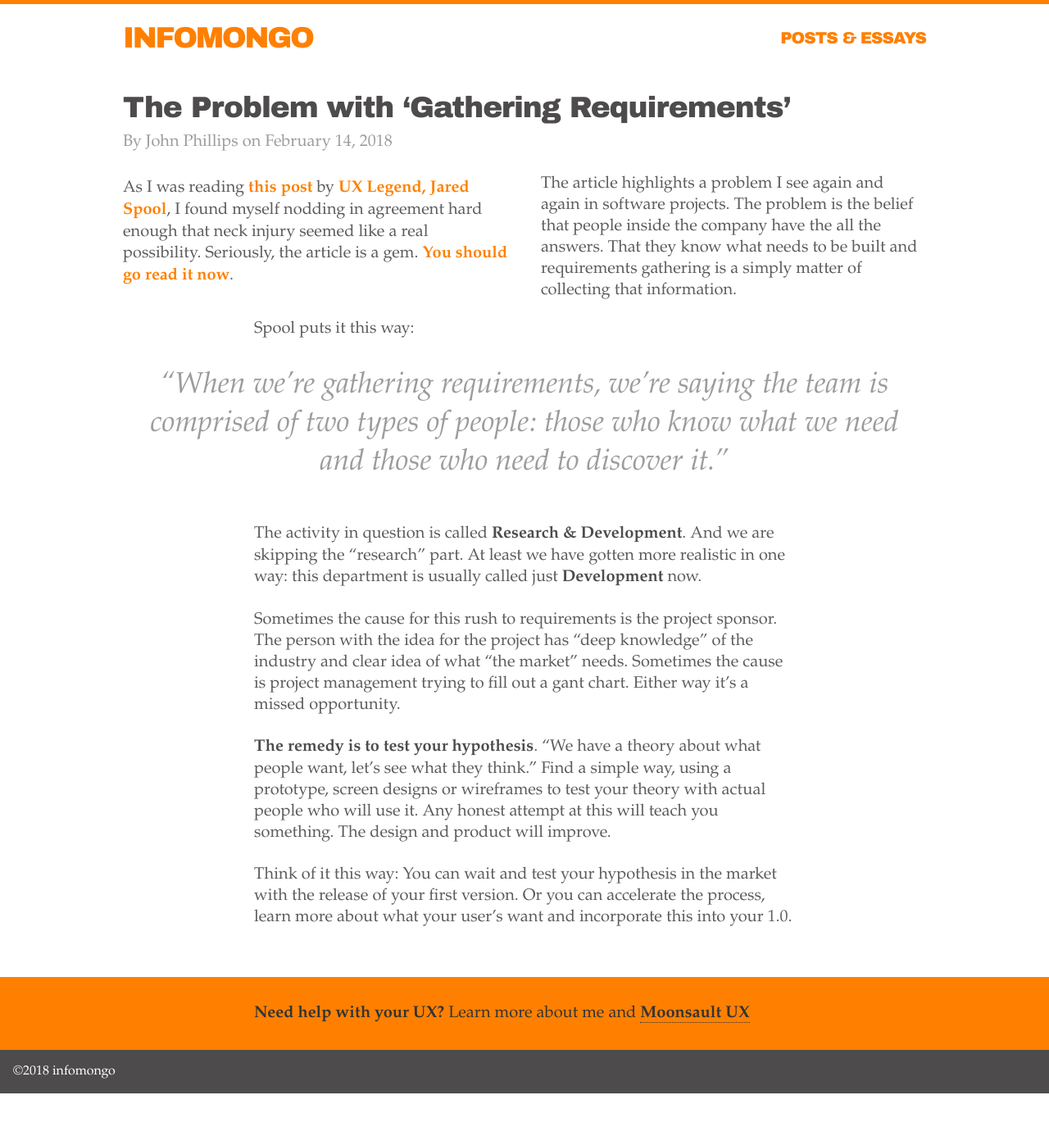
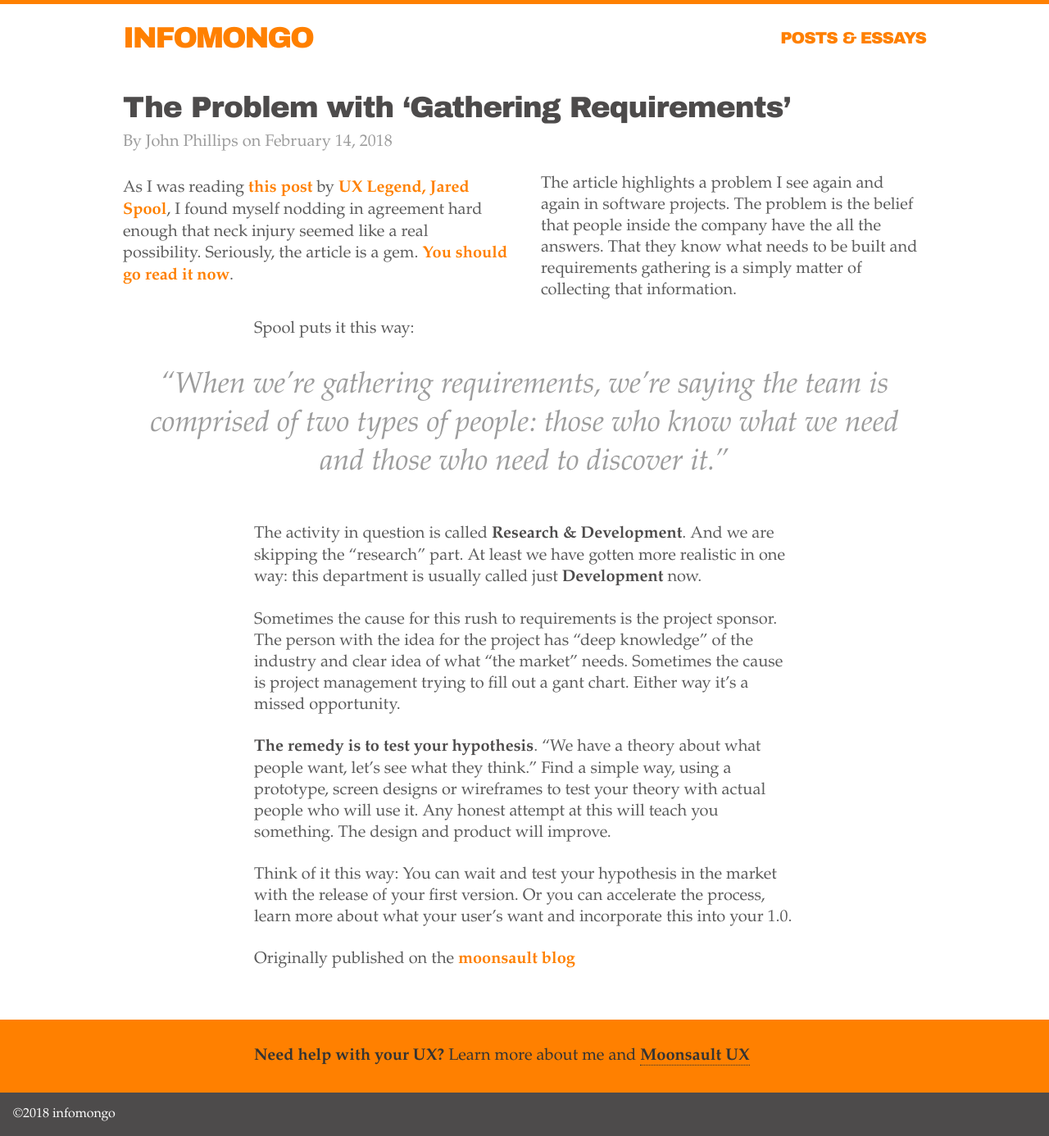
Before and after one commit to infomongo/infomongo.github.io, a Jekyll site: the page built from _posts/2018-02-14-on-gathering-requirements.md, in a window 1280 px wide. Shown: the whole page at 82% size. Built offline with Jekyll 4.4.1, drawn with Linux system fonts in a browser that asks for light colours; before the commit the page ends 1334 px from its top, so only the background shows below that.

Commit message:
canonical to moonsault

```diff
--- a/_posts/2018-02-14-on-gathering-requirements.md
+++ b/_posts/2018-02-14-on-gathering-requirements.md
@@ -5,6 +5,7 @@
 author: John Phillips
 categories: ux
 date:   2018-02-14
+canonical: https://moonsault.co/2018/02/14/on-gathering-requirements
 ---
 
 <div class="intro" markdown="1">
@@ -29,3 +30,5 @@
 **The remedy is to test your hypothesis**. “We have a theory about what people want, let’s see what they think.” Find a simple way, using a prototype, screen designs or wireframes to test your theory with actual people who will use it. Any honest attempt at this will teach you something. The design and product will improve.
 
 Think of it this way: You can wait and test your hypothesis in the market with the release of your first version. Or you can accelerate the process, learn more about what your user’s want and incorporate this into your 1.0.
+
+Originally published on the [moonsault blog]({{page.canonical}})
```
